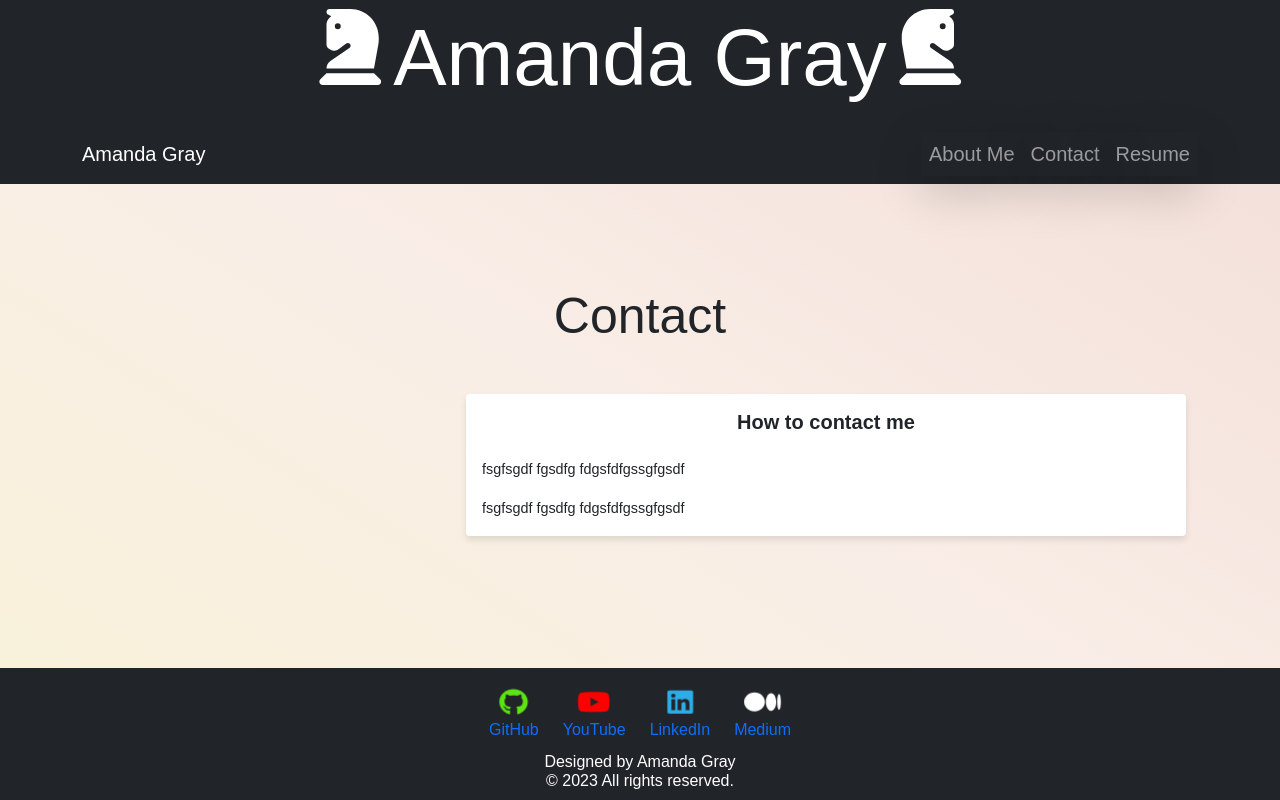
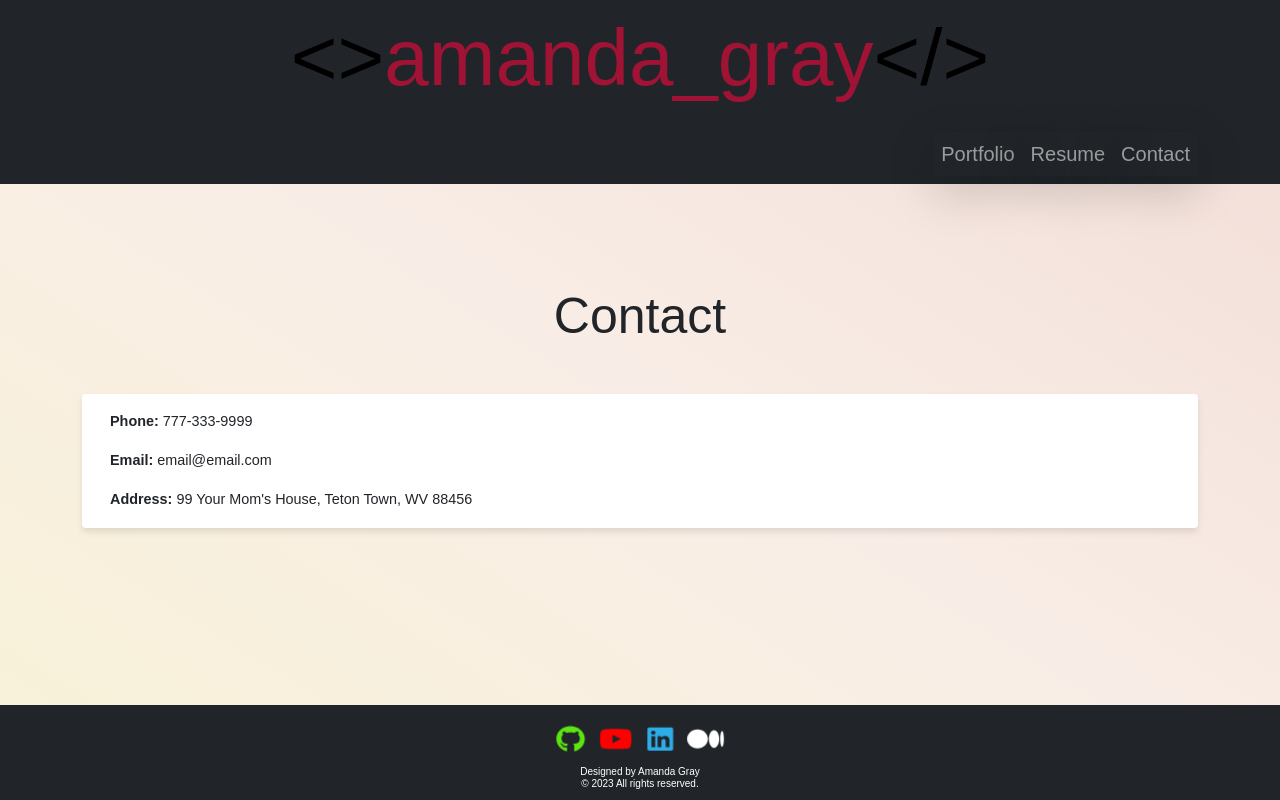
Before and after one commit to Berkeleycodingmomma/NextGenWebfolio-react, a React (Create React App) app: page /Berkeleycodingmomma/NextGenWebfolio-react/contact in a window 1280 px wide. Built offline with nearby package versions, Linux system fonts and the light colour scheme.

Commit message:
made changes in about me, contact me, header

```diff
--- a/src/App.js
+++ b/src/App.js
@@ -18,14 +18,12 @@ function App() {
     <div className="App">
       <Router>
       <Header/>
-        {/* <Navigation /> */}
-        {/* <Header/> */}
         <div className="container mt-5">
           <Routes>
-            <Route path="/Berkeleycodingmomma/NextGenWebfolio-react/about/" element={<About />} />
+            <Route path="/Berkeleycodingmomma/NextGenWebfolio-react/portfolio" element={<Portfolio />} />
             <Route path="/Berkeleycodingmomma/NextGenWebfolio-react/contact" element={<Contact />} />
             <Route path="/Berkeleycodingmomma/NextGenWebfolio-react/resume" element={<Resume />} />
-            <Route path="/Berkeleycodingmomma/NextGenWebfolio-react/" element={<Portfolio />} />
+            <Route path="/Berkeleycodingmomma/NextGenWebfolio-react/" element={<About />} />
           </Routes>
         </div>
         <Footer />
--- a/src/components/Contact.js
+++ b/src/components/Contact.js
@@ -3,91 +3,26 @@ import { Container, Row, Col, Card } from "react-bootstrap";
 import "../style/Contact.css";
 
 function Contact() {
-  // Set initial state for name, email, message, and form errors
-  const [name, setName] = useState("");
-  const [email, setEmail] = useState("");
-  const [message, setMessage] = useState("");
-  const [nameError, setNameError] = useState(false);
-  const [emailError, setEmailError] = useState(false);
-  const [messageError, setMessageError] = useState(false);
-  const [messageSent, setMessageSent] = useState(false);
-
-  const handleEmailChange = (e) => {
-    setEmail(e.target.value);
-    setEmailError(false);
-  };
-
-  // Handle message input changes
-  const handleMsgChange = (e) => {
-    setMessage(e.target.value);
-    setMessageError(false);
-  };
-
-  // Validate email format using regex
-  const validateEmail = (email) => {
-    return /\S+@\S+\.\S+/.test(email);
-  };
-
-  // Handle form submission
-  const handleSubmit = (e) => {
-    e.preventDefault();
-    let valid = true;
-
-    // Validate input fields and set errors if necessary
-    if (name.length <= 5) {
-      setNameError(true);
-      valid = false;
-    }
-    if (!validateEmail(email)) {
-      setEmailError(true);
-      valid = false;
-    }
-    if (message.length < 150) {
-      setMessageError(true);
-      valid = false;
-    }
-    // If all fields are valid, log form data and reset inputs
-    if (valid) {
-        console.log(`Name: ${name}, Email: ${email}, Message: ${message}`);
-        setName("");
-        setEmail("");
-        setMessage("");
-        setMessageSent(true);
-      }
-    };
 
     return (
       // About section
       <section id="about" className="py-5">
         <h1 className="about-heading">Contact</h1>
         <Container>
-          <Row>
-            <Col
-              xs={12}
-              md={4}
-              className="d-flex justify-content-center align-items-center mb-4 mb-md-0"
-            >
-            </Col>
-            <Col xs={12} md={8}>
-              <Card>
+          <Row className="d-flex justify-content-center align-items-center mb-4 mb-md-0">
+              <Card md={8}>
                 <Card.Body>
-                  <Card.Title className="text-center mb-4">
-                    How to contact me
-                  </Card.Title>
                   <Card.Text>
-                fsgfsgdf
-                fgsdfg
-                fdgsfdfgssgfgsdf
-                 </Card.Text>
-
-                 <Card.Text>
-                 fsgfsgdf
-                fgsdfg
-                fdgsfdfgssgfgsdf
-                </Card.Text>
-              </Card.Body>
+                    <span style={{fontWeight: "bold", }}>Phone:</span> 777-333-9999
+                  </Card.Text>
+                  <Card.Text>
+                  <span style={{fontWeight: "bold", }}>Email:</span> email@email.com
+                  </Card.Text>
+                  <Card.Text>
+                  <span style={{fontWeight: "bold", }}>Address:</span> 99 Your Mom's House, Teton Town, WV 88456
+                  </Card.Text>
+                </Card.Body>
             </Card>
-          </Col>
         </Row>
       </Container>
     </section>
--- a/src/components/Footer.js
+++ b/src/components/Footer.js
@@ -38,14 +38,13 @@ const socials = [
             {socials.map(({ name, url, icon, color }) => (
               <div
                 key={name}
-                className="d-flex flex-column align-items-center mx-md-2 transparent-bg"
-              >
+                className="d-flex flex-column align-items-center mx-md-2 transparent-bg">
                 <a
                   href={url}
                   className={`icon ${name}`}
                   target="_blank"
-                  rel="noreferrer"
-                >
+                  rel="noreferrer">
+
                   <FontAwesomeIcon
                     icon={icon}
                     bounce
@@ -53,17 +52,12 @@ const socials = [
                     style={{ color: color }}
                   />
                 </a>
-                <a href={url} target="_blank" rel="noreferrer">
-                  <span className="d-inline-block mx-1 name">{name}</span>
-                </a>
               </div>
             ))}
           </section>
           <section className="form-footer">
           <h5 className="designer-text">Designed by Amanda Gray</h5>
-            {/* <p> */}
             <h6 className="copyright-text">&copy; {new Date().getFullYear()} All rights reserved.</h6>
-            {/* </p> */}
           </section>
         </div>
       </footer>
--- a/src/components/Header.js
+++ b/src/components/Header.js
@@ -1,39 +1,22 @@
 import React from "react";
 import { Link } from "react-router-dom";
 import Navigation from "./Navigation";
-import { FontAwesomeIcon } from "@fortawesome/react-fontawesome";
-import { faChessKnight } from "@fortawesome/free-solid-svg-icons";
 import { Container, Row, Col } from "react-bootstrap";
 import "../style/Header.css";
 
+
 function Header() {
     return (
-      // Header component
       <>
         <Container fluid className="bg-dark">
           <Row className="justify-content-center text-center mb-0">
             <Col className="pb-0">
-              <h1 className="text-white" style={{ fontSize: "70px" }}>
-                <FontAwesomeIcon
-                  icon={faChessKnight}
-                  className="fa-knight"
-                  size="xl"
-                  style={{ color: "#white" }}
-                />
+              <h1 className="text" style={{ fontSize: "70px", color: "white"}}>
                 <Link
                   to="/Berkeleycodingmomma/NextGenWebfolio-react/"
-                  className="text-white text-decoration-none"
-                  style={{ margin: "0" }}
-                >
-                  Amanda Gray
+                  className="name-link">
+                   {"<>"}<span className="name">amanda_gray</span>{"</>"}
                 </Link>
-                <FontAwesomeIcon
-                  icon={faChessKnight}
-                  flip="horizontal"
-                  className="fa-knight"
-                  size="xl"
-                  style={{ color: "#white" }}
-                />
               </h1>
             </Col>
           </Row>
--- a/src/components/Navigation.js
+++ b/src/components/Navigation.js
@@ -6,15 +6,35 @@ import { Link } from 'react-router-dom';
 const Navigation = () => {
     return (
       // Bootstrap Navbar
-      <Navbar bg="dark" variant="dark" expand="lg" sticky="top" className="py-0.5 mt-0">
+      <Navbar
+        bg="dark"
+        variant="dark"
+        expand="lg"
+        sticky="top"
+        className="py-0.5 mt-0">
         <Container>
-            <Navbar.Brand as={Link} to="/Berkeleycodingmomma/NextGenWebfolio-react/">Amanda Gray</Navbar.Brand>
+            {/* <Navbar.Brand as={Link} to="/Berkeleycodingmomma/NextGenWebfolio-react/">Amanda Gray</Navbar.Brand> */}
             <Navbar.Toggle aria-controls="basic-navbar-nav" />
             <Navbar.Collapse id="basic-navbar-nav">
               <Nav className="ms-auto">
-                <Nav.Link as={Link} to="/Berkeleycodingmomma/NextGenWebfolio-react/about/" className="fs-5 nav-link-highlight shadow-lg">About Me</Nav.Link>
-                <Nav.Link as={Link} to="/Berkeleycodingmomma/NextGenWebfolio-react/contact" className="fs-5 nav-link-highlight shadow-lg ">Contact</Nav.Link>
-                <Nav.Link as={Link} to="/Berkeleycodingmomma/NextGenWebfolio-react/resume" className="fs-5 nav-link-highlight shadow-lg ">Resume</Nav.Link>
+                <Nav.Link
+                  as={Link}
+                  to="/Berkeleycodingmomma/NextGenWebfolio-react/portfolio"
+                  className="fs-5 nav-link-highlight shadow-lg">
+                    Portfolio
+                </Nav.Link>
+                <Nav.Link
+                  as={Link}
+                  to="/Berkeleycodingmomma/NextGenWebfolio-react/resume" className="fs-5 nav-link-highlight shadow-lg ">
+                    Resume
+                </Nav.Link>
+                <Nav.Link
+                  as={Link}
+                  to="/Berkeleycodingmomma/NextGenWebfolio-react/contact"
+                  className="fs-5 nav-link-highlight shadow-lg ">
+                    Contact
+                </Nav.Link>
+
               </Nav>
           </Navbar.Collapse>
         </Container>
--- a/src/components/Portfolio.js
+++ b/src/components/Portfolio.js
@@ -76,7 +76,6 @@ function Portfolio() {
     ].map((project, index) => (
         // Div container for each project
         <div className="col-12 col-md-6 col-lg-4 my-2" key={index}>
-          {/* <h2>{project.title}</h2> */}
           <Project
             title={project.title}
             description={project.description}
--- a/src/style/Footer.css
+++ b/src/style/Footer.css
@@ -52,7 +52,7 @@
     @media (min-width: 993px) {
       .designer-text,
       .copyright-text {
-        font-size: 16px;
+        font-size: 10px;
       }
 
       .footer-icon-size {
@@ -86,7 +86,7 @@
       font-size: 24px;
     }
 
-    .fa-knight {
+    .fa-fa-gear {
       font-size: 20px;
     }
   }
@@ -97,7 +97,7 @@
       font-size: 37px;
     }
 
-    .fa-knight {
+    .fa-fa-gear {
       font-size: 33px;
     }
   }
@@ -108,7 +108,7 @@
       font-size: 58px;
     }
 
-    .fa-knight {
+    .fa-fa-gear {
       font-size: 54px;
     }
   }
@@ -119,12 +119,12 @@
       font-size: 80px;
     }
 
-    .fa-knight {
+    .fa-fa-gear {
       font-size: 76px;
     }
   }
 
-  .fa-knight {
+  .fa-fa-gear {
     margin-bottom: 10px;
   }
 
--- a/src/style/Header.css
+++ b/src/style/Header.css
@@ -1,56 +1,41 @@
+  .name-link {
+    text-decoration: none;
+    display: inline-block;
+    vertical-align: middle;
+    margin-bottom: 0;
+    padding: 10px;
+    color: black;
+  }
+
+  .name {
+    color: #a11335;
+  }
+
 /* FOR FUTURE USE AND DEVELOPMENT OF THE HEADER SECTION */
-
   /* CSS for Old Devices Smaller than 320px (mobile) */
   @media (max-width: 320px) {
-    .text-white.text-decoration-none {
+    .name, .name-link{
       font-size: 24px;
-    }
-
-    .fa-knight {
-      font-size: 20px;
     }
   }
 
   /* CSS for screens between 321px and 575px (mobile) */
   @media (min-width: 321px) and (max-width: 575px) {
-    .text-white.text-decoration-none {
+    .name, .name-link {
       font-size: 37px;
-    }
-
-    .fa-knight {
-      font-size: 33px;
     }
   }
 
   /* CSS for screens between 576px and 992px (tablet) */
   @media (min-width: 576px) and (max-width: 992px) {
-    .text-white.text-decoration-none {
+    .name, .name-link {
       font-size: 58px;
-    }
-
-    .fa-knight {
-      font-size: 54px;
     }
   }
 
   /* CSS for screens greater than 992px (desktop) */
   @media (min-width: 993px) {
-    .text-white.text-decoration-none {
+    .name, .name-link {
       font-size: 80px;
     }
-
-    .fa-knight {
-      font-size: 76px;
-    }
   }
-
-  .fa-knight {
-    margin-bottom: 10px;
-  }
-
-  .text-white.text-decoration-none {
-    display: inline-block;
-    vertical-align: middle;
-    margin-bottom: 0;
-    padding: 10px;
-  }
--- a/src/style/Navigation.css
+++ b/src/style/Navigation.css
@@ -14,7 +14,7 @@
   /* Styling for navigation link highlight when hovered over or focused on */
   .nav-link-highlight:hover,
   .nav-link-highlight:focus {
-    color: rgb(255, 255, 255);
+    color: #a11335;
     text-decoration: none;
     background-color: transparent;
   }
```
Also changed, not shown: src/components/Project.js (+3 -5 lines), src/components/Resume.js (+18 -19 lines).
